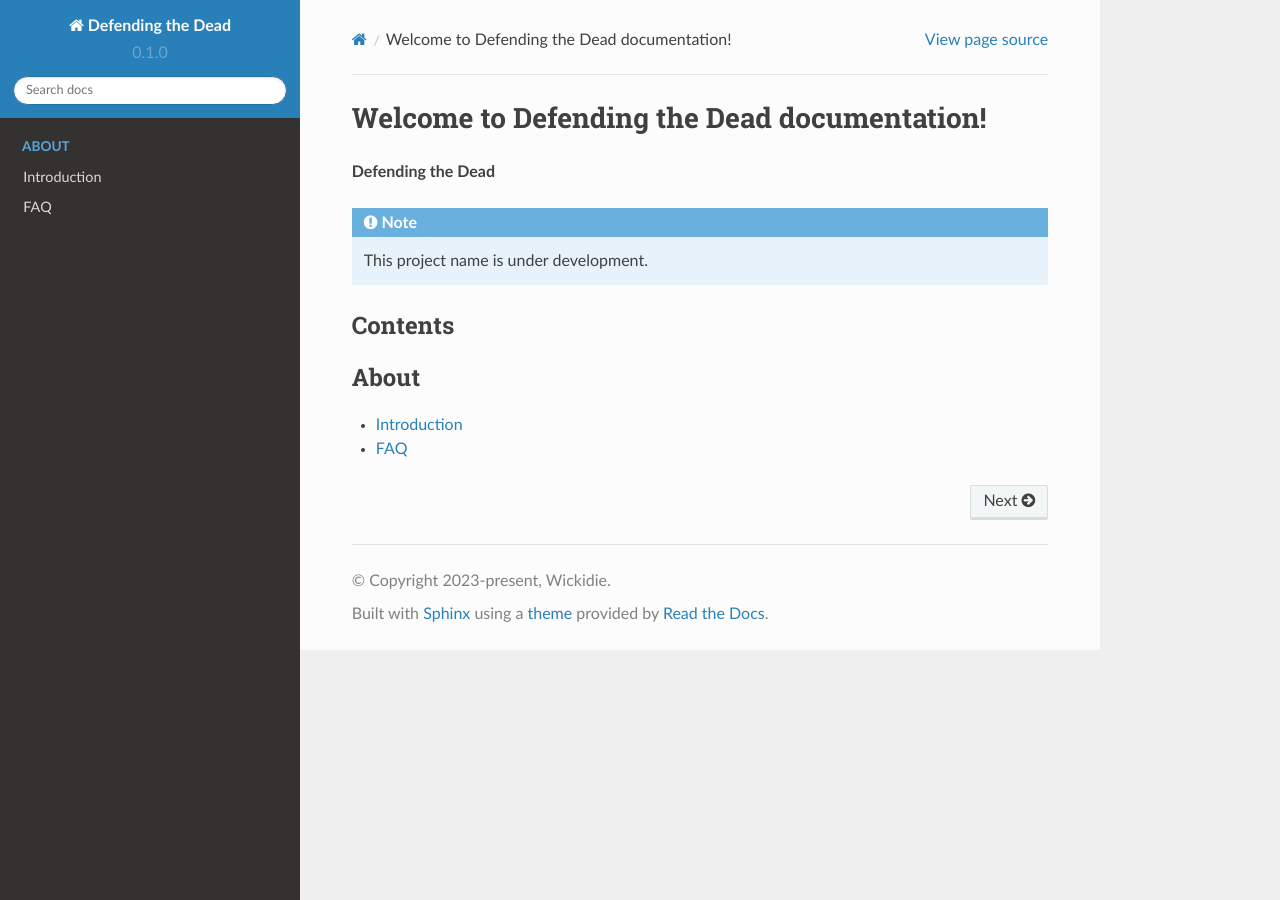
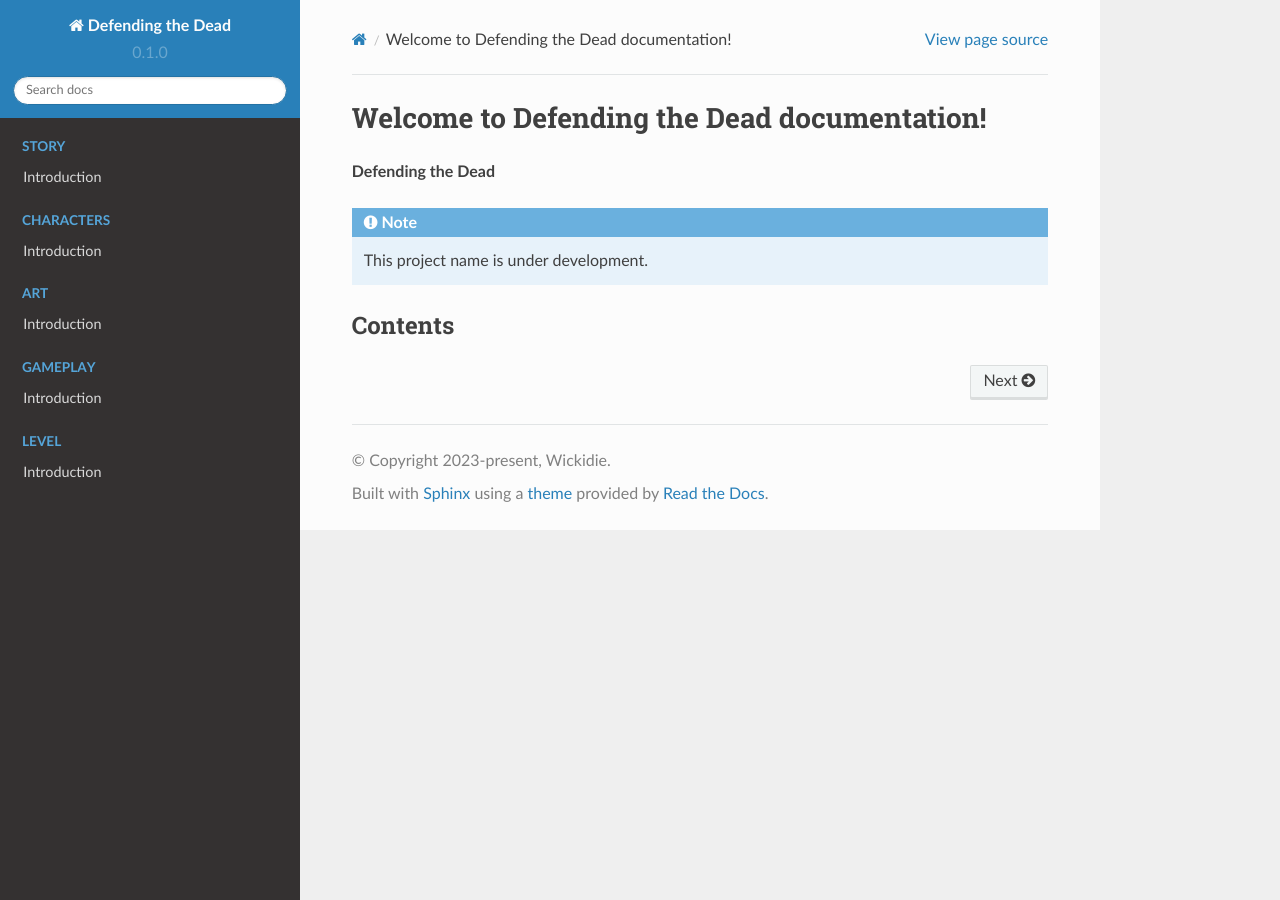
Before and after one commit to wickidie/defendingthedead-docs, a Sphinx documentation site: the page built from docs/source/index.rst, in a window 1280 px wide. Built offline with Sphinx 7.4.7 and the Read the Docs theme 2.0.0, drawn with Linux system fonts in a browser that asks for light colours.

Commit message:
added more content

```diff
--- a/docs/source/index.rst
+++ b/docs/source/index.rst
@@ -11,7 +11,36 @@ Contents
 --------
 
 .. toctree::
-   :caption: About
+   :hidden:
+   :maxdepth: 1
+   :caption: Story
 
-   about/introduction
-   about/faq
+   story/introduction
+
+.. toctree::
+   :hidden:
+   :maxdepth: 1
+   :caption: Characters
+
+   story/introduction
+
+.. toctree::
+   :hidden:
+   :maxdepth: 1
+   :caption: Art
+
+   story/introduction
+
+.. toctree::
+   :hidden:
+   :maxdepth: 1
+   :caption: Gameplay
+
+   story/introduction
+
+.. toctree::
+   :hidden:
+   :maxdepth: 1
+   :caption: Level
+
+   story/introduction
```
Also changed, not shown: .readthedocs.yaml, docs/source/story/faq.rst (renamed from docs/source/about/faq.rst), docs/source/story/introduction.rst (renamed from docs/source/about/introduction.rst).
